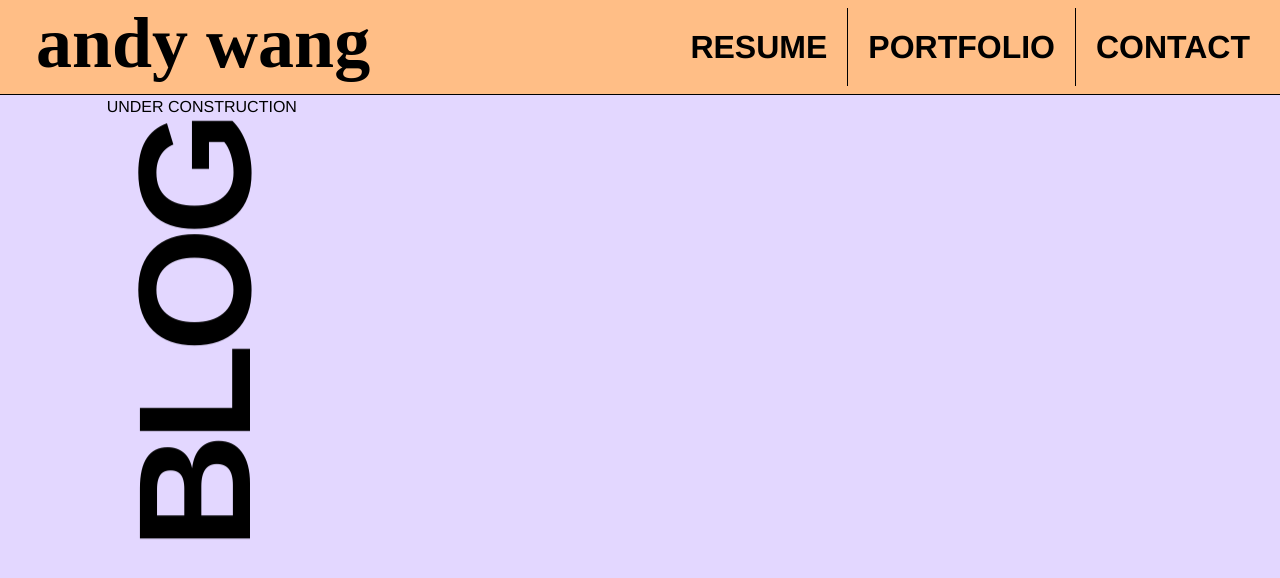
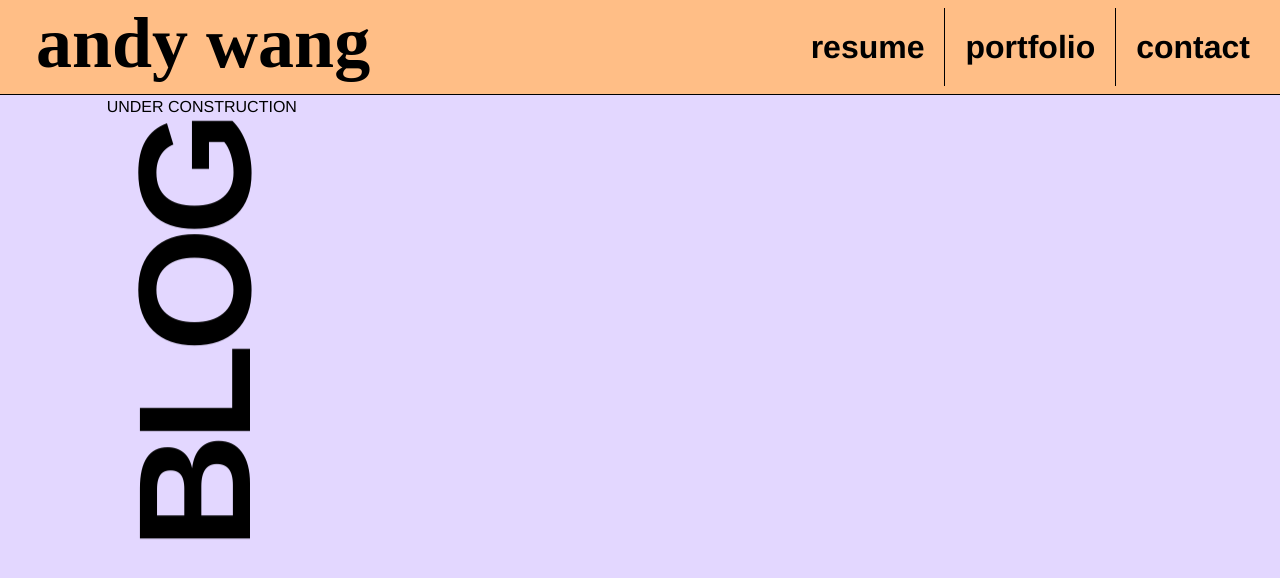
Before and after one commit to andyjwang19/PersonalSite, a React (Create React App) app: page /blog in a window 1280 px wide. Shown: the top 578 px of the page. Built offline with nearby package versions, Linux system fonts and the light colour scheme.

Commit message:
header visual change

```diff
--- a/src/Header.tsx
+++ b/src/Header.tsx
@@ -34,7 +34,7 @@ function Header() {
                     <div
                         className={`border-r border-black pt-[15px] pb-[15px] pl-[20px] pr-[20px] `}
                     >
-                        RESUME
+                        resume
                     </div>
                 </Link>
                 <div className="z-50" onMouseLeave={() => setPortfolioHover(false)}>
@@ -44,37 +44,37 @@ function Header() {
                         onMouseEnter={() => setPortfolioHover(true)}
                     >
                         <div className="border-r border-black pt-[15px] pb-[15px] pl-[20px] pr-[20px] ">
-                            PORTFOLIO
+                            portfolio
                         </div>
                     </div>
                     {/* mr-[103.5px]  */}
                     {portfolioHover ? (
                         <div className="absolute right-[164px] ">
                             <Link
-                                className="flex h-24 w-[467px] items-center border border-white bg-black"
+                                className="flex h-24 w-[200px] items-center justify-end border border-white bg-black"
                                 to="/portfolio/design"
                                 onClick={() => setPortfolioHover(false)}
                             >
-                                <p className="ml-5 align-middle font-sans text-2xl font-bold text-white">
-                                    DESIGN PORTFOLIO
+                                <p className="mr-5 align-middle font-sans text-2xl font-bold text-white ">
+                                    design
                                 </p>
                             </Link>
                             <Link
-                                className="right-[164px] flex h-24 w-[467px] items-center border border-white bg-black"
+                                className="right-[164px] flex h-24 w-[200px] items-center justify-end border border-white bg-black"
                                 to="/portfolio/code"
                                 onClick={() => setPortfolioHover(false)}
                             >
-                                <p className="ml-5 align-middle font-sans text-2xl font-bold text-white">
-                                    CODE PORTFOLIO
+                                <p className="mr-5 align-middle font-sans text-2xl font-bold text-white">
+                                    code
                                 </p>
                             </Link>
                             <Link
-                                className="right-[164px] flex h-24 w-[467px] items-center border border-white bg-black"
+                                className="right-[164px] flex h-24 w-[200px] items-center justify-end border border-white bg-black"
                                 to="/portfolio/bartending"
                                 onClick={() => setPortfolioHover(false)}
                             >
-                                <p className="ml-5 align-middle font-sans text-2xl font-bold text-white">
-                                    BARTENDING PORTFOLIO
+                                <p className="mr-5 align-middle font-sans text-2xl font-bold text-white">
+                                    bartending
                                 </p>
                             </Link>
                         </div>
@@ -92,7 +92,7 @@ function Header() {
                     className="flex h-full items-center font-sans text-[32px] font-bold"
                     to="/contact"
                 >
-                    <div className="pl-[20px] pr-[30px] ">CONTACT</div>
+                    <div className="pl-[20px] pr-[30px] ">contact</div>
                 </Link>
             </div>
         </div>
```
